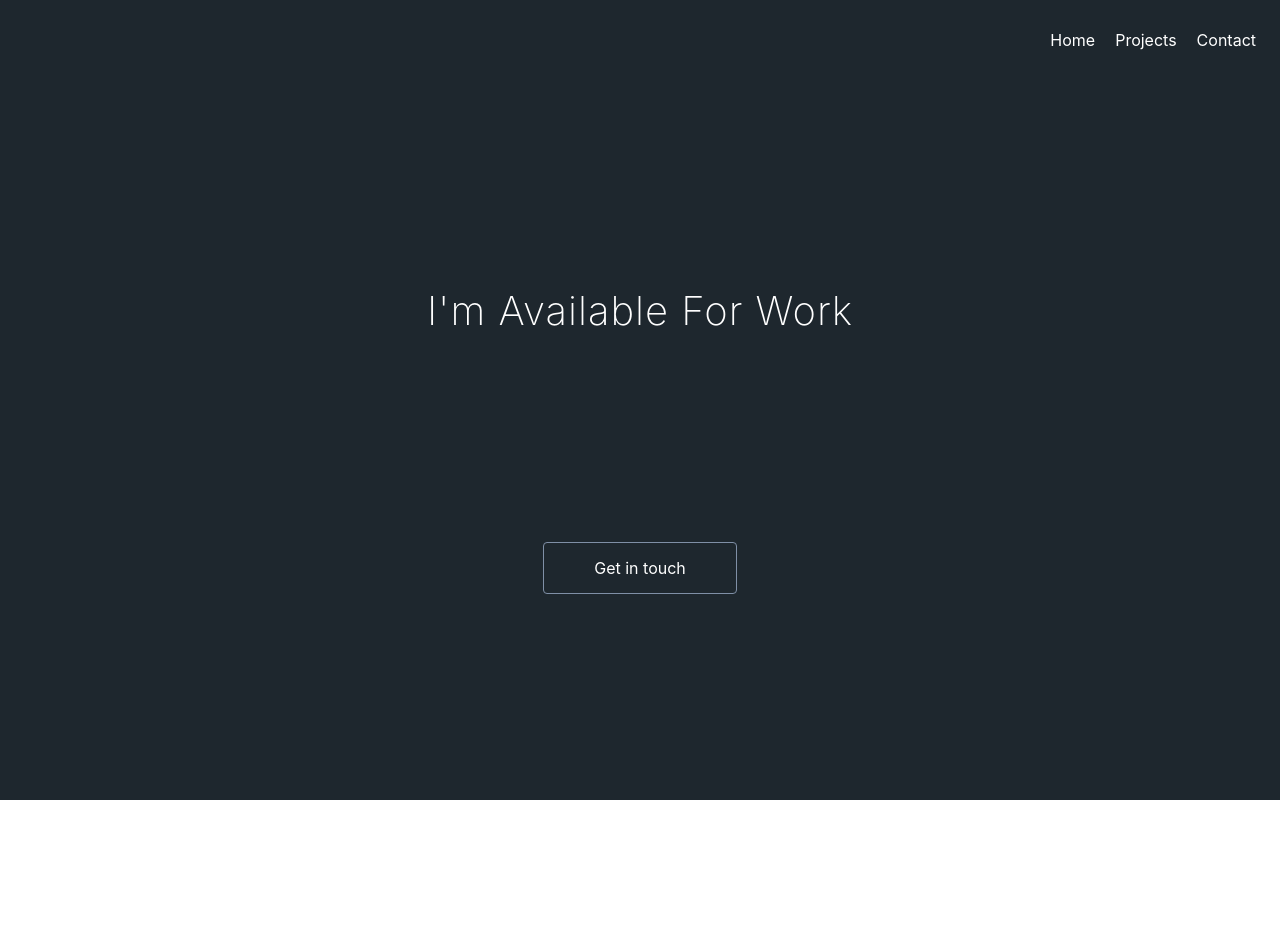
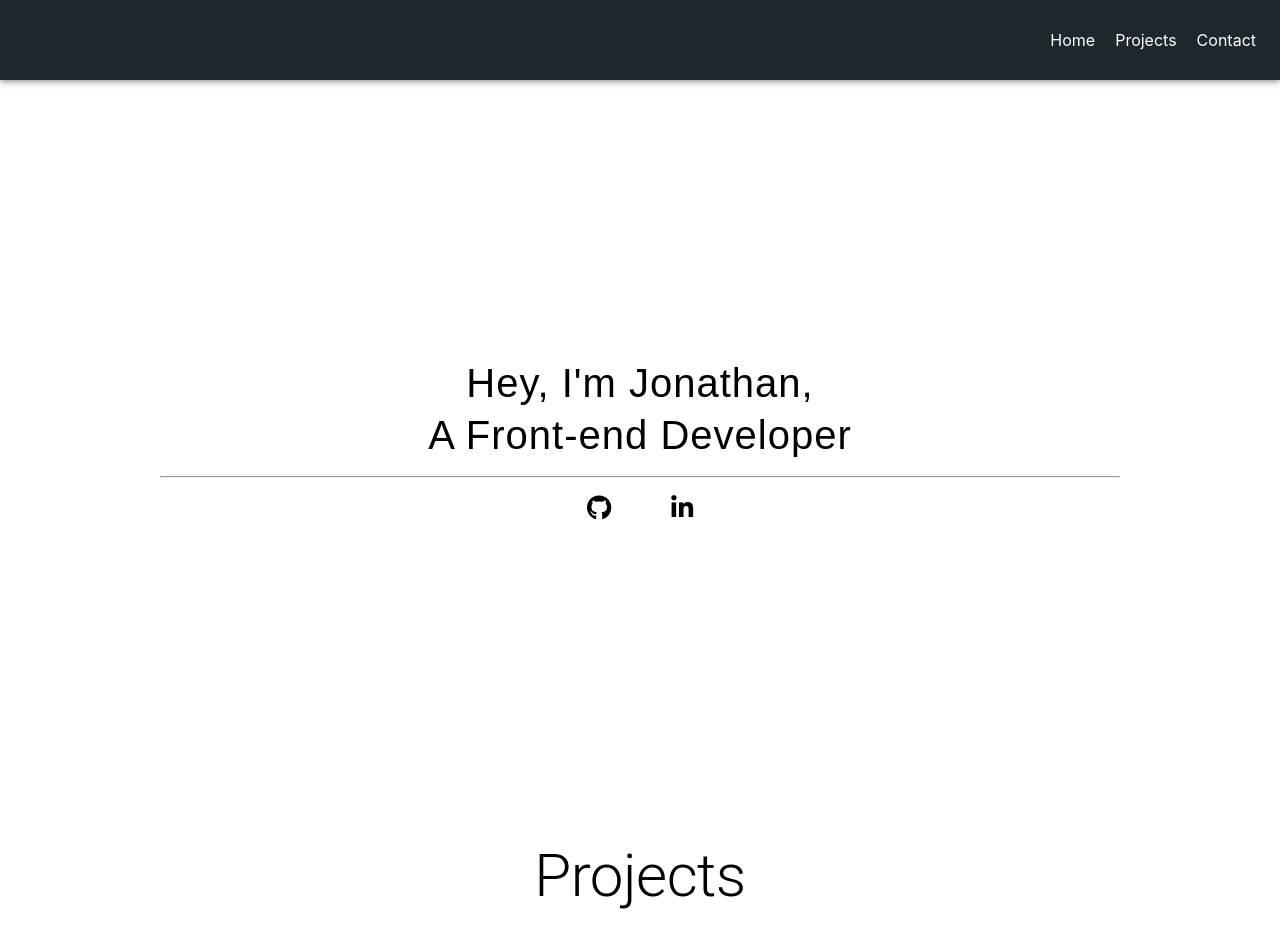
Before and after one commit to mrjlancaster/Portfolio, a React (Create React App) app: page /Contact in a window 1280 px wide. Shown: the top 952 px of the page. Before the commit the page ends 800 px from the top, so only its background shows below. Built offline with nearby package versions, Linux system fonts and the light colour scheme.

Commit message:
add components in one page

```diff
--- a/package.json
+++ b/package.json
@@ -16,7 +16,7 @@
     "react-scripts": "3.4.3"
   },
   "scripts": {
-    "start": "nodemon server.js",
+    "start": "react-scripts start",
     "build": "react-scripts build",
     "test": "react-scripts test",
     "eject": "react-scripts eject"
--- a/src/App.js
+++ b/src/App.js
@@ -1,5 +1,5 @@
 import React from 'react';
-import { BrowserRouter as Router, Switch, Route } from 'react-router-dom';
+// import { BrowserRouter as Router, Switch, Route } from 'react-router-dom';
 import './App.css';
 import Header from './components/Header';
 import Welcome from './components/Welcome';
@@ -9,17 +9,20 @@ import Contact from './components/Contact';
 const App = () => {
 
   return (
-	  <Router>
+	//   <Router>
 			<div className="App">
 				<Header />
-				<Switch>
+				<Welcome />
+				<Projects />
+				<Contact />
+				{/* <Switch>
 					<Route path='/' exact component={Welcome} />
 					<Route path='/Home' exact component={Welcome} />
 					<Route path='/Projects' exact component={Projects} />
 					<Route path='/Contact' exact component={Contact} />
-				</Switch>
+				</Switch> */}
 			</div>
-	  </Router>
+	//   </Router>
   );
 }
 
--- a/src/components/Header.js
+++ b/src/components/Header.js
@@ -1,5 +1,5 @@
 import React from 'react';
-import { Link } from 'react-router-dom';
+// import { Link } from 'react-router-dom';
 
 // Material ui imports
 import AppBar from '@material-ui/core/AppBar';
@@ -28,7 +28,10 @@ const Header = () => {
 			<AppBar className={classes.bar} position="static">
 				<Toolbar className={classes.toolbar}>
 					<ul className={classes.ul}>
-						<li>
+						<li className={classes.li}>Home</li>
+						<li className={classes.li}>Projects</li>
+						<li className={classes.li}>Contact</li>
+						{/* <li>
 							<Link to='/' className={classes.li} onClick={displayHome}>Home</Link>
 						</li>
 						<li>
@@ -36,7 +39,7 @@ const Header = () => {
 						</li>
 						<li>
 							<Link to='/Contact' className={classes.li} onClick={displayContact}>Contact</Link>
-						</li>
+						</li> */}
 					</ul>
 				</Toolbar>
 			</AppBar>
--- a/src/components/cards/AM.js
+++ b/src/components/cards/AM.js
@@ -43,7 +43,6 @@ const AM = () => {
 					</Button>
 			</CardActions>
 		</Card>
-
 	)
 }
 
--- a/src/styles.js
+++ b/src/styles.js
@@ -28,8 +28,6 @@ const useStyles = makeStyles((theme) => ({
 	 // Welcome section
 	 welcomeContainer: {
 		 display: 'flex',
-		 position: 'absolute',
-		 width: '100vw',
 	 },
 	 welcomeSection: {
 		display: 'flex',
@@ -62,6 +60,14 @@ const useStyles = makeStyles((theme) => ({
 	 },
 
 	 // Projects styles
+	 projectsContainer: {
+		 padding: '30px 0',
+		display: 'flex',
+		width: '85%',
+		margin: '0 auto',
+		flexWrap: 'wrap',
+		justifyContent: 'space-evenly',
+	},
 	 root: {
 		maxWidth: 345,
 		margin: '20px 0'
@@ -72,13 +78,6 @@ const useStyles = makeStyles((theme) => ({
 	 projectsHeading: {
 		 textAlign: 'center',
 		 padding: '40px 0'
-	 },
-	 projectsContainer: {
-		 display: 'flex',
-		 width: '85%',
-		 margin: '0 auto',
-		 flexWrap: 'wrap',
-		 justifyContent: 'space-evenly',
 	 },
 	 cardAction: {
 		 justifyContent: 'flex-end',
@@ -92,8 +91,8 @@ const useStyles = makeStyles((theme) => ({
 
 	 // Contact component styles
 	 contactBox: {
-		 backgroundColor: '#1e272e',
-		 height: '90vh',
+		 backgroundColor: '#000',
+		 height: '100vh',
 		 display: 'flex',
 		 flexDirection: 'column',
 		 alignItems: 'center',
```
